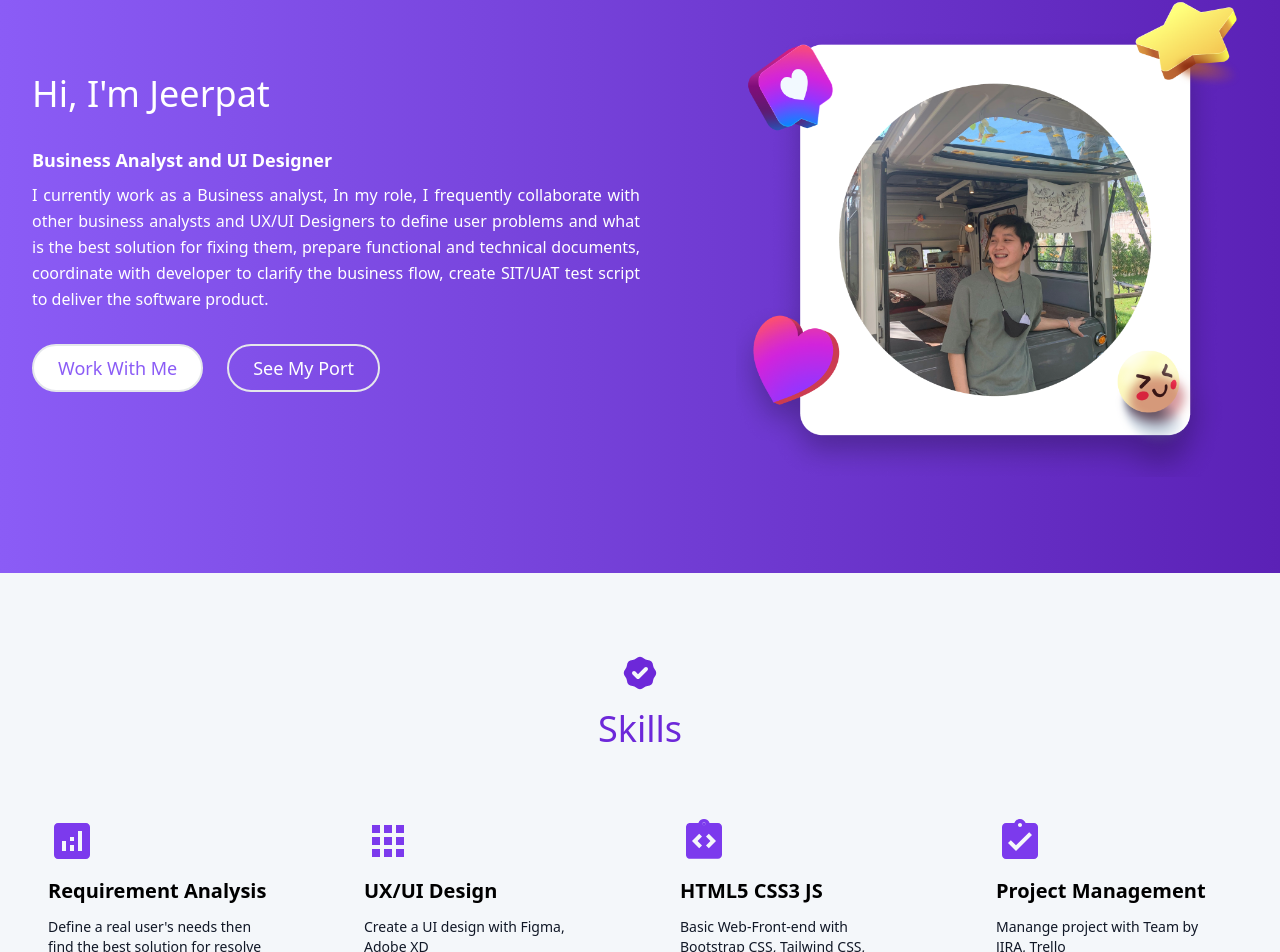
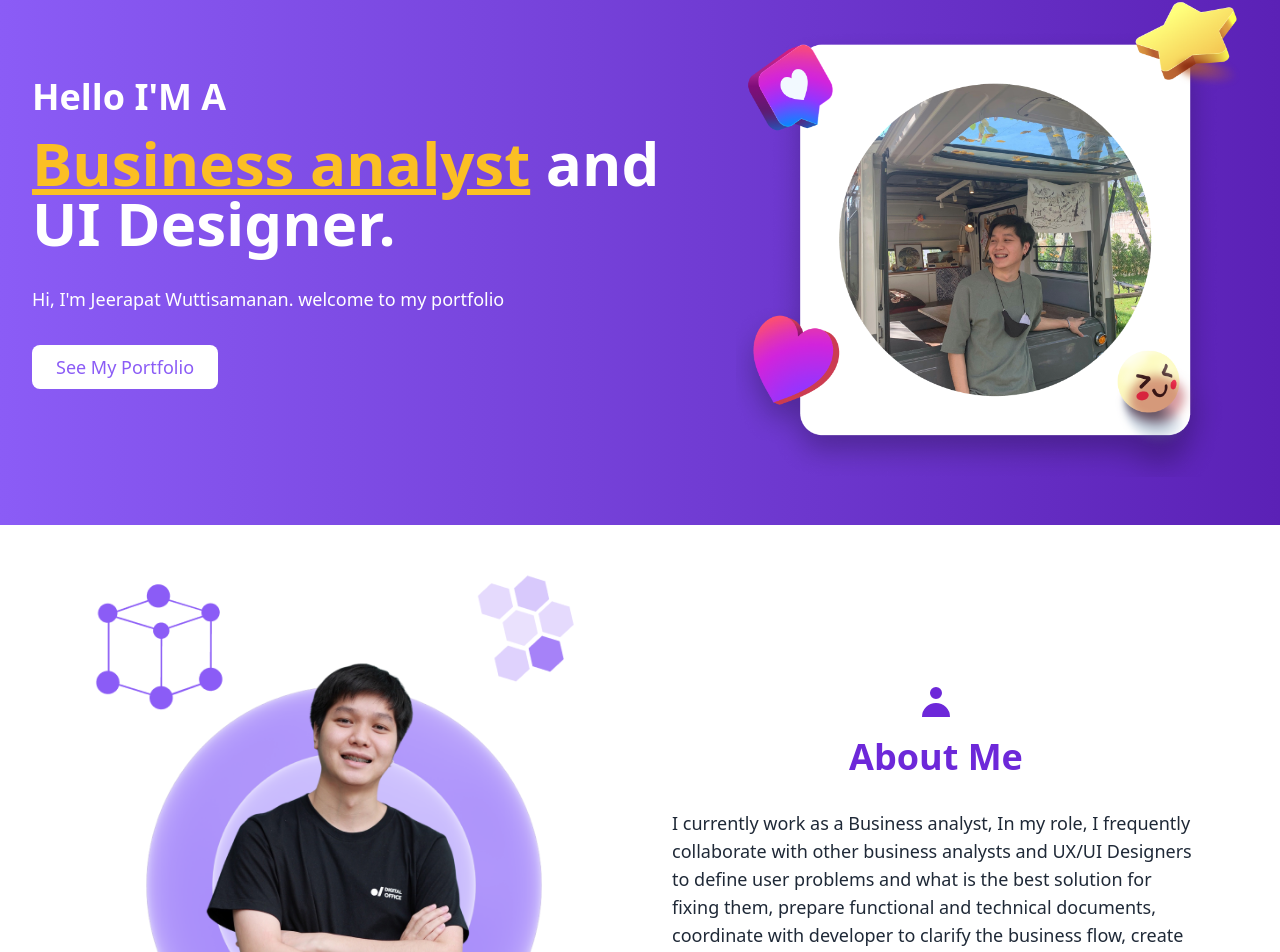
Before and after one commit to Jeerapat-pake/JeerapatPortfolio, a React (Create React App) app: page / in a window 1280 px wide. Shown: the part 107-1059 px from the top of the page. Built offline with nearby package versions, Linux system fonts and the light colour scheme.

Commit message:
add about section

```diff
--- a/src/App.js
+++ b/src/App.js
@@ -5,12 +5,14 @@ import Projects from "./components/Projects";
 import Skills from "./components/Skills";
 import Contact from "./components/Contact";
 import Footer from "./components/Footer";
+import About from "./components/About";
 
 export default function App() {
   return (
     <main className="text-gray-400 bg-white body-font">
       <Navbar />
       <Banner />
+      <About />
       <Skills />
       <Projects />
       <Contact />
--- /dev/null
+++ b/src/components/About.js
@@ -0,0 +1,37 @@
+import React from "react";
+import { UserIcon } from "@heroicons/react/solid";
+import { User } from "heroicons-react";
+
+export default function About() {
+  return (
+    <section
+      className="bg-white text-gray-800 m-auto p-6 lg:py-0 lg:px-12"
+      id="about"
+    >
+      <div className="container ">
+        <div className="grid grid-cols-1 md:grid-cols-2 ">
+          <div className="m-auto p-8">
+            <img src="./about.png" alt=""></img>
+          </div>
+          <div className="my-auto pt-4 lg:px-8 md:px-1">
+            <div className="flex flex-col w-full mb-4">
+              <UserIcon className="mx-auto inline-block w-10 mb-4 text-purple-700" />
+              <h1 className=" mx-auto text-4xl font-bold title-font mb-4 text-purple-700">
+                About Me
+              </h1>
+            </div>
+
+            <p className="text-lg">
+              I currently work as a Business analyst, In my role, I frequently
+              collaborate with other business analysts and UX/UI Designers to
+              define user problems and what is the best solution for fixing
+              them, prepare functional and technical documents, coordinate with
+              developer to clarify the business flow, create SIT/UAT test script
+              to deliver the software product.
+            </p>
+          </div>
+        </div>
+      </div>
+    </section>
+  );
+}
--- a/src/components/Banner.js
+++ b/src/components/Banner.js
@@ -7,38 +7,26 @@ export default function Banner() {
       id="hero"
       className="bg-gradient-to-r from-purple-500 to-purple-800 text-white "
     >
-      <div className="container mx-auto flex px-8 py-24 md:flex-row flex-col items-center h-full ">
-        <div className="lg:flex-grow md:w-1/2 lg:pr-24 md:pr-2 flex flex-col md:items-start md:text-left mb-6 md:mb-0 items-center ">
-          <h1 className="title-font sm:text-4xl text-3xl mb-8 font-medium ">
-            Hi, I'm Jeerpat
+      <div className="container mx-auto flex px-8 pt-24 pb-12 md:flex-row flex-col items-center">
+        <div className="lg:flex-grow md:w-1/2  sm:pr-4 md:pr-16 flex flex-col md:items-start md:text-left mb-6 md:mb-0 items-center ">
+          <h1 className="title-font sm:text-4xl text-5xl mb-4 font-extrabold ">
+            Hello I'M A
           </h1>
-          <p className="font-bold text-lg mb-2">
-            Business Analyst and UI Designer
+          <p className="font-bold leading-normal text-4xl lg:text-6xl mb-8 text-center md:text-left ">
+            <span className="text-yellow-400 underline">Business analyst</span>{" "}
+            and UI Designer.
           </p>
-          <p className="mb-8 leading-relaxed lg:text-justify">
-            I currently work as a Business analyst, In my role, I frequently
-            collaborate with other business analysts and UX/UI Designers to
-            define user problems and what is the best solution for fixing them,
-            prepare functional and technical documents, coordinate with
-            developer to clarify the business flow, create SIT/UAT test script
-            to deliver the software product.
+          <p className="mb-8 text-center md:text-left text-lg">
+            Hi, I'm Jeerapat Wuttisamanan. welcome to my portfolio
           </p>
           <div className="flex justify-center ">
-            <Link
-              to="contact"
-              spy={true}
-              smooth={true}
-              className="inline-flex text-purple-500 bg-white border-2 py-2 px-6 mr-6  hover:bg-purple-100 rounded-full text-lg"
-            >
-              Work With Me
-            </Link>
             <Link
               to="projects"
               spy={true}
               smooth={true}
-              className="inline-flex text-white border-2 bg-none border-0 py-2 px-6  hover:bg-gray-200   hover:text-purple-700 rounded-full text-lg"
+              className="inline-flex text-purple-500 bg-white border-1 py-2 px-6 mr-6  hover:bg-purple-100 rounded-lg text-lg"
             >
-              See My Port
+              See My Portfolio
             </Link>
           </div>
         </div>
--- a/src/components/Navbar.js
+++ b/src/components/Navbar.js
@@ -7,6 +7,7 @@ function Navbar() {
   const [isOpen, setIsOpen] = useState(false);
 
   const navigation = [
+    { menu: "About Me", href: "about" },
     { menu: "My Skills", href: "skills" },
     { menu: "My Projects", href: "projects" },
     { menu: "Contact", href: "contact" },
--- a/src/components/Projects.js
+++ b/src/components/Projects.js
@@ -6,7 +6,7 @@ export default function Projects() {
   return (
     <section id="projects" className="text-black  body-font pt-10">
       <div className="container px-5 py-10 mx-auto text-center lg:px-16">
-        <div className="flex flex-col w-full mb-20">
+        <div className="flex flex-col w-full mb-12">
           <CodeIcon className="mx-auto inline-block w-10 mb-4 text-purple-700" />
           <h1 className="sm:text-4xl text-3xl font-medium title-font mb-4 text-purple-700">
             Projects
--- a/src/components/Skills.js
+++ b/src/components/Skills.js
@@ -19,16 +19,20 @@ export default function Skills() {
         </div>
 
         {/* Skills Card */}
-        <div className="grid gap-6 mb-8 md:grid-cols-2 lg:grid-cols-4 justify-center">
+        <div className="grid gap-8 mb-8 md:grid-cols-2 lg:grid-cols-4 justify-center">
           {skills.map((skill) => (
-            <div className="flex  p-4 dark:bg-gray-800  ">
-              <div className="justify-center p-3 mr-4 text-green-400 ">
-                <img alt="icon" className="w-12 h-12" src={skill.icon} />
+            <div className="flex ">
+              <div className="justify-center  mx-auto text-center bg-white filter drop-shadow-sm  rounded-md p-8">
+                <img
+                  alt="icon"
+                  className="w-12 h-12 mx-auto"
+                  src={skill.icon}
+                />
                 <div>
-                  <p className="my-3 text-xl font-semibold text-black">
+                  <p className="my-3 text-xl font-semibold text-purple-700 ">
                     {skill.title}
                   </p>
-                  <p className="text-sm font-normal text-gray-900">
+                  <p className="text-base font-normal text-gray-900">
                     {skill.description}
                   </p>
                 </div>
```
Also changed, not shown: public/about.png (added).
